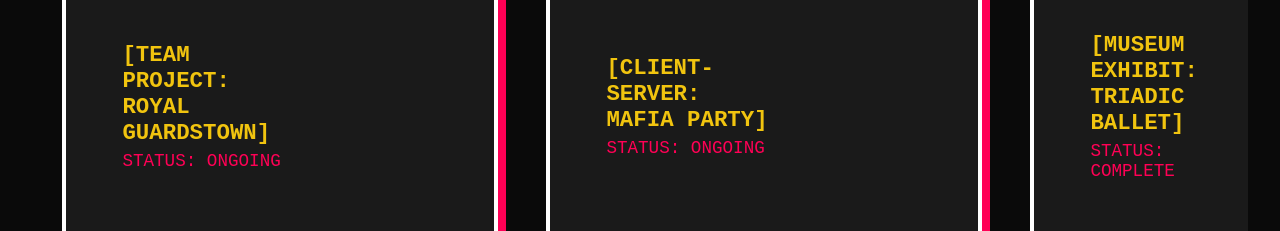
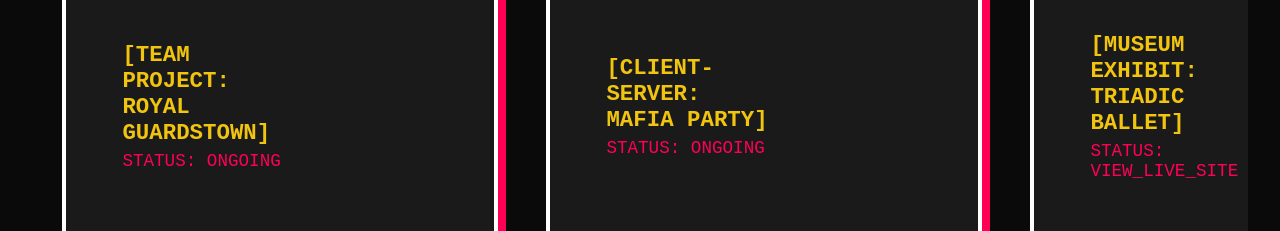
Before and after one commit to apr45/is117-GameDevPortfolio, a React (Vite) app: page / in a window 1280 px wide. Shown: the part 2520-2751 px from the top of the page. Built offline with nearby package versions, Linux system fonts and the light colour scheme.

Commit message:
adding a link to another site in third project card

```diff
--- a/src/components/ProjectSlider.tsx
+++ b/src/components/ProjectSlider.tsx
@@ -63,9 +63,17 @@ const ProjectSlider: React.FC = () => {
               <div className={styles.cardHeader}>
                 <div className={styles.headerMain}>
                   <h3 className={styles.pillarTitle}>[MUSEUM EXHIBIT: TRIADIC BALLET]</h3>
-                  <span className={styles.statusLabel}>STATUS: COMPLETE</span>
-                </div>
-              </div>
+                  {/* Status now functions as a clickable link */}
+        <a
+          href="https://apr45.github.io/is117-TriadicBalletMuseum/"
+          target="_blank"
+          rel="noopener noreferrer"
+          className={styles.statusLink}
+        >
+          <span className={styles.statusLabel}>STATUS: VIEW_LIVE_SITE</span>
+        </a>
+      </div>
+    </div>
               <p className={styles.projectDesc}>
                 Architected a digital reconstruction of Oskar Schlemmer's "Triadic Ballet,"
                 translating the experimental trinity-based performance into a
--- a/src/styles/ProjectSlider.module.css
+++ b/src/styles/ProjectSlider.module.css
@@ -98,7 +98,7 @@
 .projectCard:hover .projectDesc,
 .projectCard:hover .imageSide {
   opacity: 1;
-  max-height: 210px; /* Large enough to fit content */
+  max-height: 215px; /* Large enough to fit content */
   transform: translateY(0);
   pointer-events: auto;
 }
@@ -188,10 +188,21 @@
   text-align: left;
 }
 
+.statusLink {
+  text-decoration: none; /* Removes default underline */
+  display: inline-block;
+  transition: opacity 0.3s ease;
+}
+
+.statusLink:hover {
+  opacity: 0.8;
+  filter: brightness(1.2); /* Makes the pink pop on hover[cite: 5] */
+}
+
 .statusLabel {
   font-family: var(--font-pixel);
   font-size: 1.1rem;
-  color: var(--accent-pink);
+  color: var(--accent-pink); /* Keeps the consistent pink status color[cite: 5, 6] */
   display: block;
   margin-top: 5px;
 }
```
